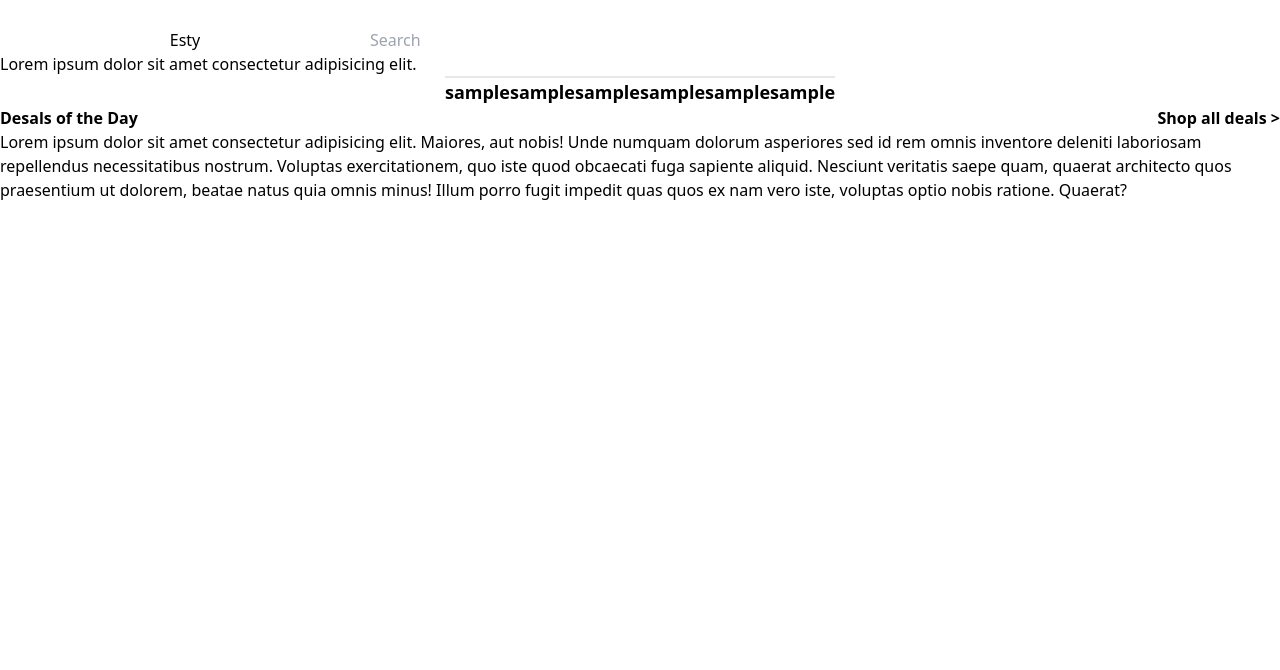
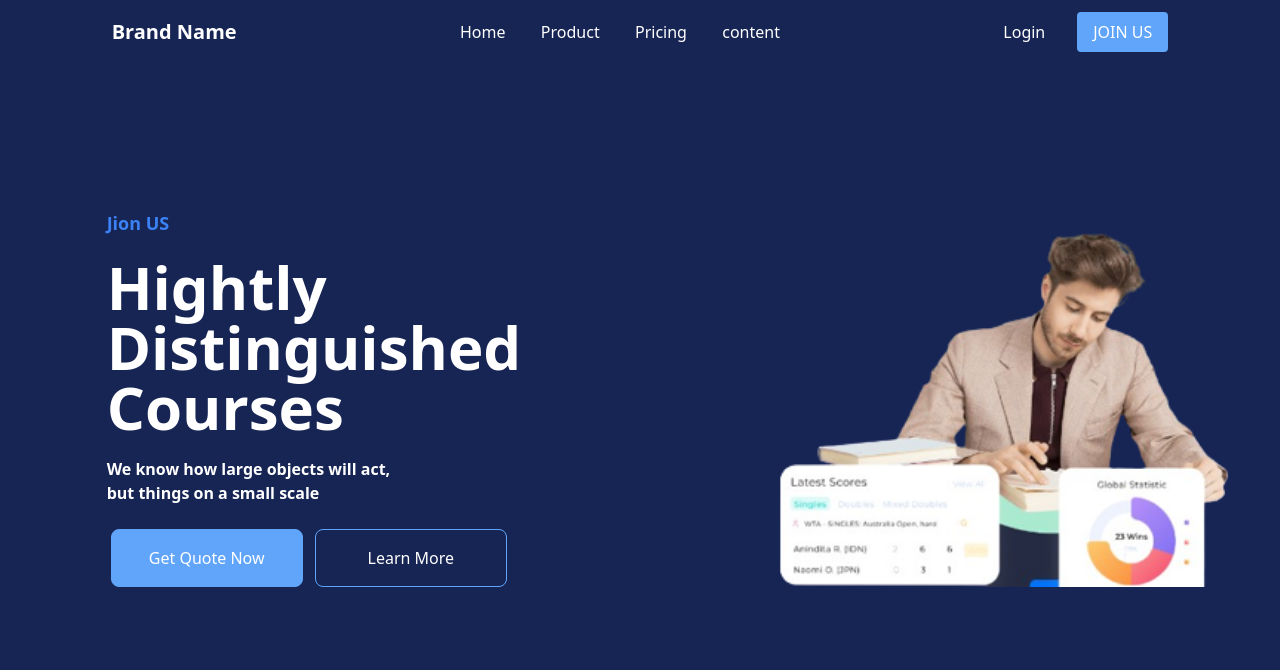
Before and after one commit to kaviyarasancmk02/Internship, a website: page estysample/main/index.html in a window 1280 px wide. Drawn offline with Linux system fonts and the light colour scheme.

Commit message:
add estysample folder

```diff
--- a/estysample/main/index.html
+++ b/estysample/main/index.html
@@ -2,62 +2,44 @@
 <html lang="en">
 <head>
     <meta charset="UTF-8">
-  <meta http-equiv="X-UA-Compatible" content="IE=edge">
     <meta name="viewport" content="width=device-width, initial-scale=1.0">
     <title>Document</title>
     <link rel="stylesheet" href="style.css">
 </head>
 <body>
+    <div class="bg-blue-950 w-full h-screen text-white">
         <div>
-    <div class="bg-red-600 text-white p-4"><p class="text-xl">Lorem ipsum dolor sit amet consectetur adipisicing elitectetur adipisicing elitectetur adore!</p></div>
-    <nav class="sticky top-0 bg-white">
-      <ul class="flex justify-between p-4">
-        <li><a href=""><div class="h-10 w-10 bg-red-500 rounded-full"></div></a></li>
-        <li><a href=""><div class="h-10 w-20"><p class="text-red-500 text-4xl">Esty</p></div></a></li>
-        <li><input class="h-10 w-32 rounded-xl border-2 border-black p-2" placeholder="Search" type="text"><li>
-        <li><a href=""><div class="h-10 w-10 bg-red-500 rounded-full"></div></a></li>
-        <li><a href=""><div class="h-10 w-10 bg-red-500 rounded-full""></div></a></li>
-        <li><a href=""><div class="h-10 w-10 bg-red-500 rounded-full"></div></a></li>
+            <nav class="w-full absolute h-16 flex items-center justify-around">
+                <spanc class="text-xl font-black">Brand Name</spanc>
+                <ul class="flex items-center justify-between w-1/4">
+                    <li><a href="">Home</a></li>
+                    <li><a href="">Product</a></li>
+                    <li><a href="">Pricing</a></li>
+                    <li><a href="">content</a></li>
                 </ul>
+                <div class="flex items-center justify-between gap-x-8">
+                    <span>Login</span>
+                    <span class="bg-blue-400 px-4 py-2 rounded">JOIN US</span>
+                </div>
             </nav>
-    <section class="p-2 bg-stone-200">
-        <h1 class=" text-center text-4xl px-5 py-10 font-serif">
-          Lorem ipsum dolor sit amet consectetur adipisicing elit. </h1>
-      <div class="flex flex-wrap items-center justify-center">
-        <div class="hover:bg-sky-200 p-3">
-          <div class="w-28 h-28 bg-white rounded-full border border-red-300"></div>
-          <span class=" text-lg font-bold font-sans">sample</span>
+            <section class="w-full h-screen flex justify-center items-center">
+                <div class="flex justify-center items-center gap-40">
+                    <div class="flex justify-center gap-5 flex-col">
+                        <a href="" class="text-blue-500 text-lg font-semibold">Jion US</a>
+                        <h1 class="text-6xl font-bold">Hightly <br>Distinguished <br>Courses</h1>
+                        <p class="text-base font-semibold">We know how large objects will act, <br>but things on a small scale</p>
+                        <div>
+                            <button class="m-1 w-48 px-8 py-4 border border-blue-400 rounded-lg bg-blue-400">Get Quote Now</button>
+                            <button class="m-1 w-48 px-8 py-4 border border-blue-400 rounded-lg">Learn More</button>
                         </div>
-        <div class="hover:bg-sky-200 p-3">
-          <div class="w-28 h-28 bg-white rounded-full border border-red-300"></div>
-          <span class=" text-lg font-bold font-sans">sample</span>
                     </div>
-        <div class="hover:bg-sky-200 p-3">
-          <div class="w-28 h-28 bg-white rounded-full border border-red-300"></div>
-          <span class=" text-lg font-bold font-sans">sample</span>
-          </div>
-      <div class="flex flex-wrap items-center justify-center m-4">
-        <div class="hover:bg-sky-200 p-3">
-          <div class="w-28 h-28 bg-white rounded-full border border-red-300"></div>
-          <span class=" text-lg font-bold font-sans">sample</span>
-          </div>
-        <div class="hover:bg-sky-200 p-3">
-          <div class="w-28 h-28 bg-white rounded-full border border-red-300"></div>
-          <span class=" text-lg font-bold font-sans">sample</span>
-          </div>
-        <div class="hover:bg-sky-200 p-3">
-          <div class="w-28 h-28 bg-white rounded-full border border-red-300"></div>
-          <span class=" text-lg font-bold font-sans">sample</span>
-          </div>
+                    <div>
+                        <img src="/images/bg-image.png" alt="" class="w-full h-auto m-20">
+
                     </div>
                 </div>
             </section>
-    <div class="flex justify-between items-center p-4">
-    <h1 class="text-3xl font-sans font-bold">Desals of the Day</h1>
-  <span class="font-bold">Shop all deals ></span>
         </div>
-    <p>Lorem ipsum dolor sit amet consectetur adipisicing elit. Maiores, aut nobis! Unde  numquam dolorum asperiores sed id rem omnis inventore deleniti laboriosam repellendus necessitatibus nostrum. Voluptas exercitationem, quo iste quod obcaecati fuga sapiente aliquid.
-    Nesciunt veritatis saepe quam, quaerat architecto quos praesentium ut dolorem, beatae natus quia omnis minus! Illum porro fugit impedit quas quos ex nam vero iste, voluptas optio nobis ratione. Quaerat?</p>
     </div>
 </body>
 </html>
```
Also changed, not shown: estysample/images/bg-image.png (added). Lines whose indentation alone changed are shown as unchanged.
